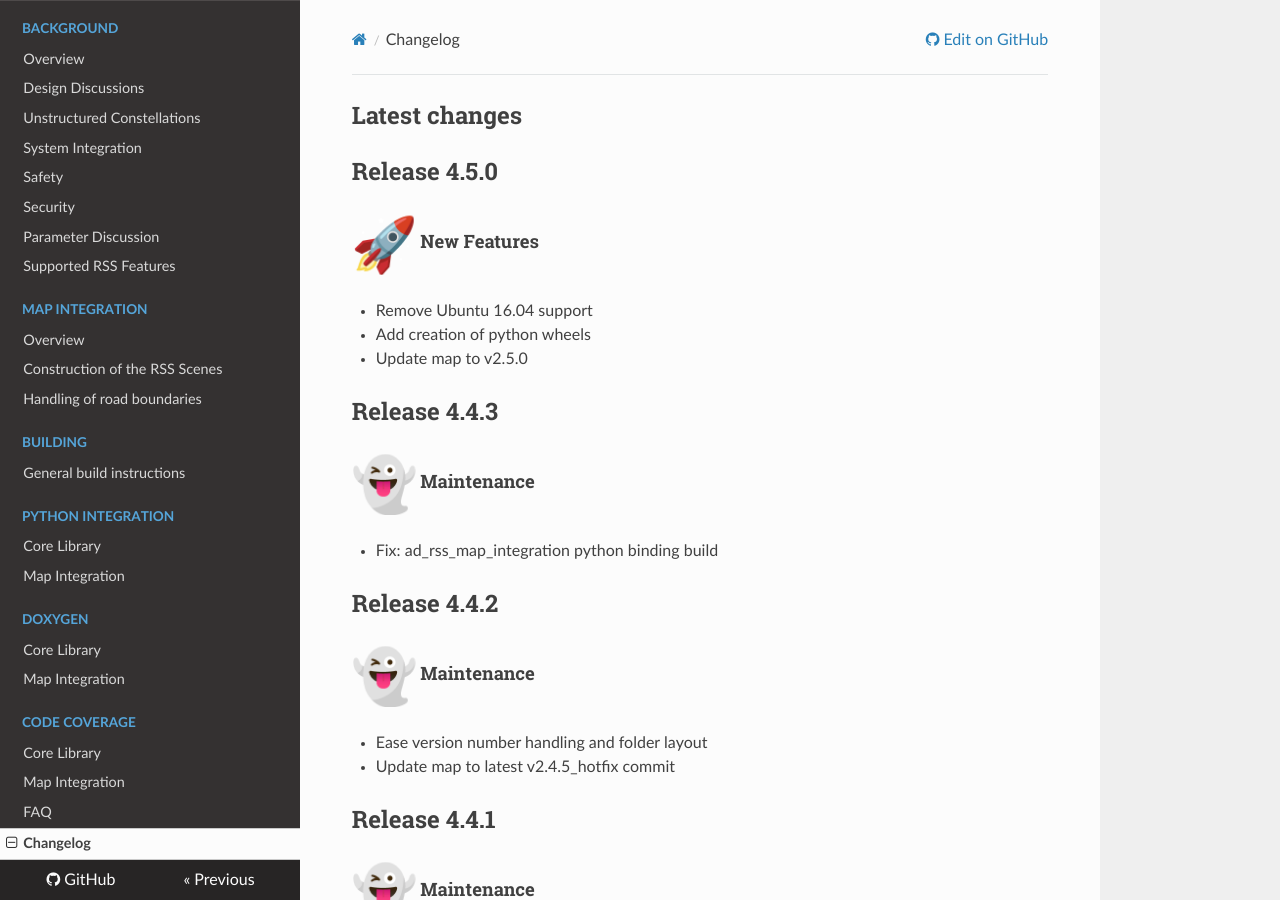
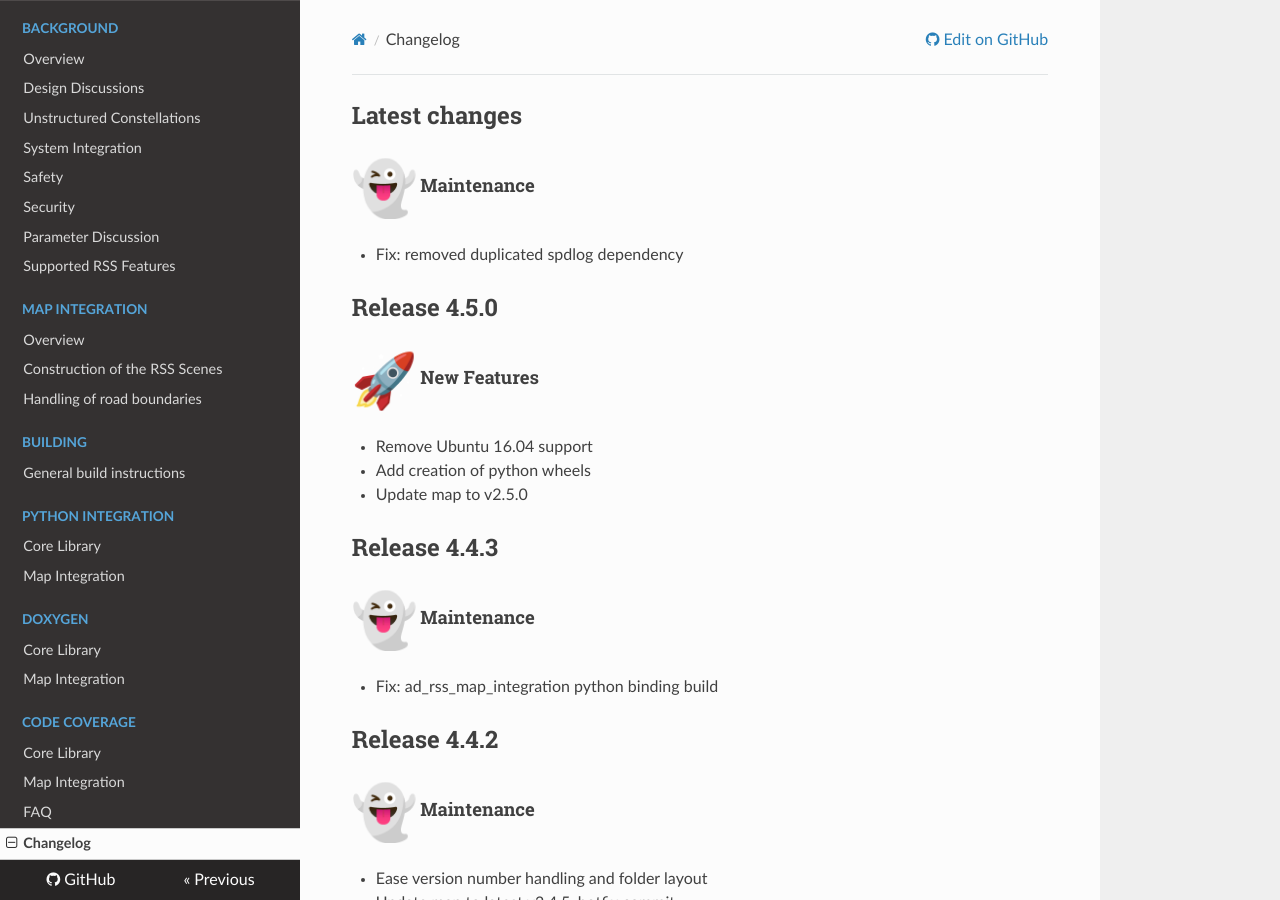
Before and after one commit to intel/ad-rss-lib, an MkDocs documentation site: the page built from doc/CHANGELOG.md, in a window 1280 px wide and 900 px high. Built offline with MkDocs 1.6.1, drawn with Linux system fonts in a browser that asks for light colours; nearby versions of some CDN libraries; emoji names are drawn with the system emoji font.

Commit message:
Removed duplicated spdlog dependency and modified building instruction

```diff
--- a/doc/CHANGELOG.md
+++ b/doc/CHANGELOG.md
@@ -1,4 +1,7 @@
 ## Latest changes
+
+#### :ghost: Maintenance
+* Fix: removed duplicated spdlog dependency
 
 ## Release 4.5.0
 
```
Also changed, not shown: doc/BUILDING.md (+1 -1 lines), .gitmodules.
